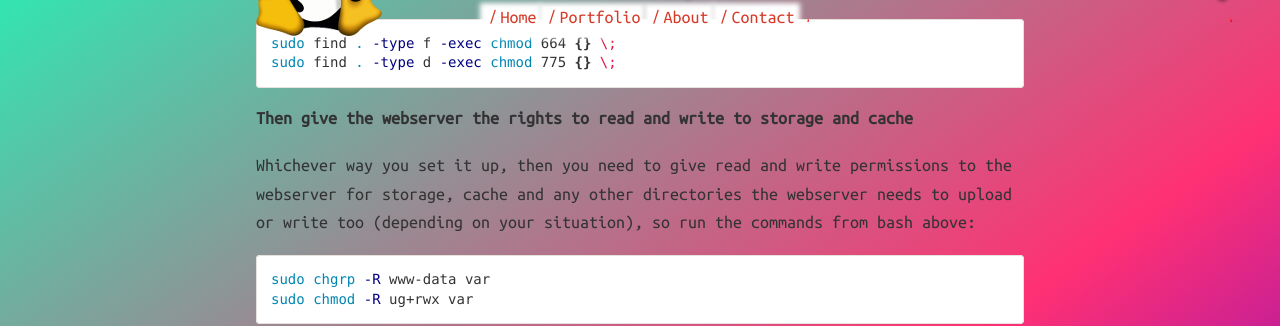
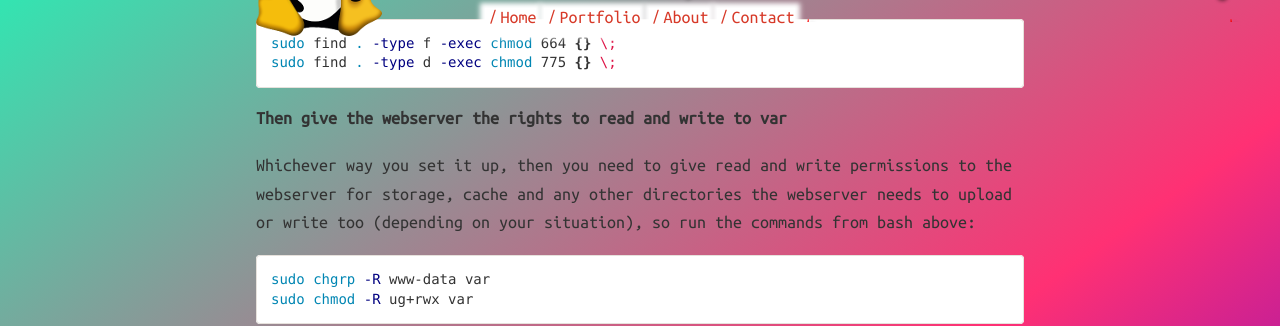
Before and after one commit to andreipall/andreipall.github.io, a Jekyll site: the page built from _posts/2025-12-31-how-to-setup-symfony-ownership-and-permissions-on-debian-linux.markdown, in a window 1280 px wide and 900 px high, scrolled down 1335 px. Shown: the part 151-477 px from the top of the window. Built offline with Jekyll 4.4.1, drawn with Linux system fonts in a browser that asks for light colours; comment, search, counter and statistics services are not loaded.

Commit message:
Update 2025-12-31-how-to-setup-symfony-ownership-and-permissions-on-debian-linux.markdown

```diff
--- a/_posts/2025-12-31-how-to-setup-symfony-ownership-and-permissions-on-debian-linux.markdown
+++ b/_posts/2025-12-31-how-to-setup-symfony-ownership-and-permissions-on-debian-linux.markdown
@@ -26,7 +26,7 @@ SET file permissions</p>
 <p>Then I give both myself and the webserver permissions:</p>
 {% highlight bash %}sudo find . -type f -exec chmod 664 {} \;
 sudo find . -type d -exec chmod 775 {} \;{% endhighlight %}
-<p><strong>Then give the webserver the rights to read and write to storage and cache</strong></p>
+<p><strong>Then give the webserver the rights to read and write to var</strong></p>
 <p>Whichever way you set it up, then you need to give read and write permissions to the webserver for storage, cache and any other directories the webserver needs to upload or write too (depending on your situation), so run the commands from bash above:</p>
 {% highlight bash %}
 sudo chgrp -R www-data var
```
